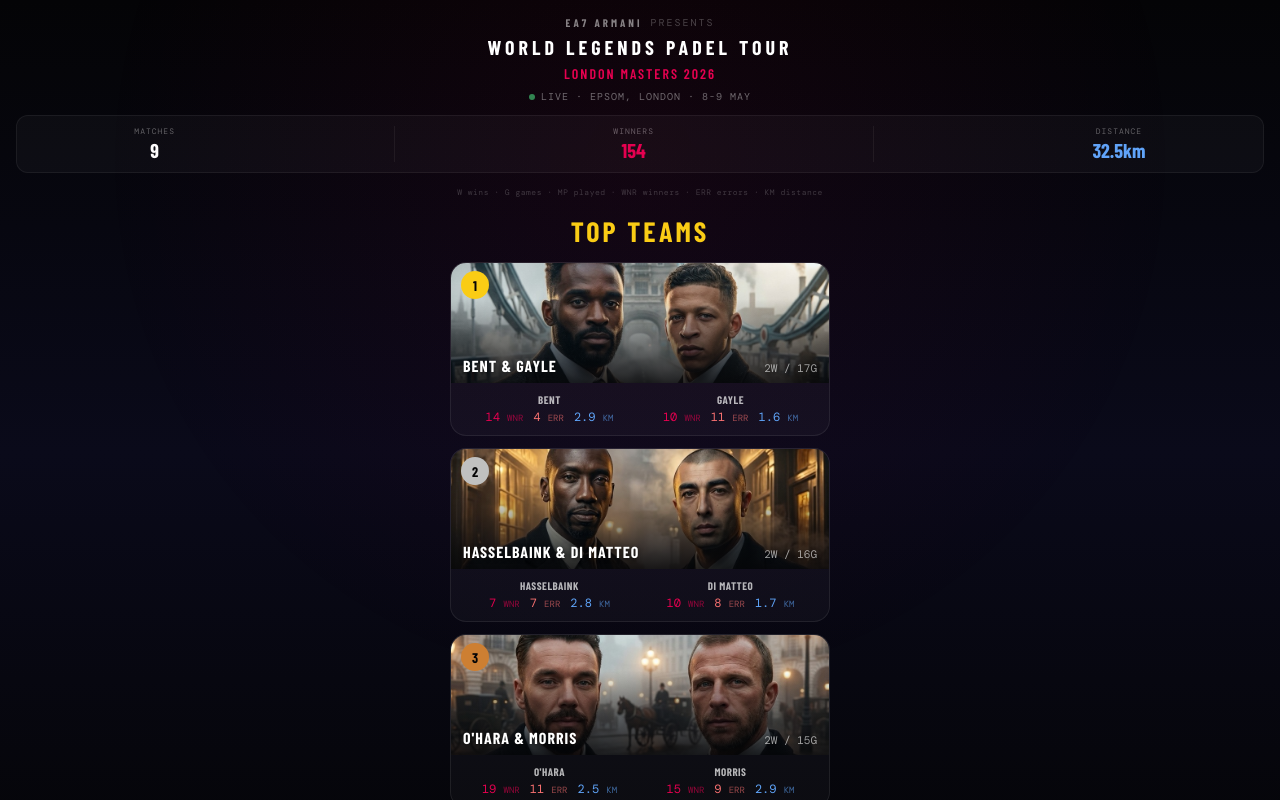
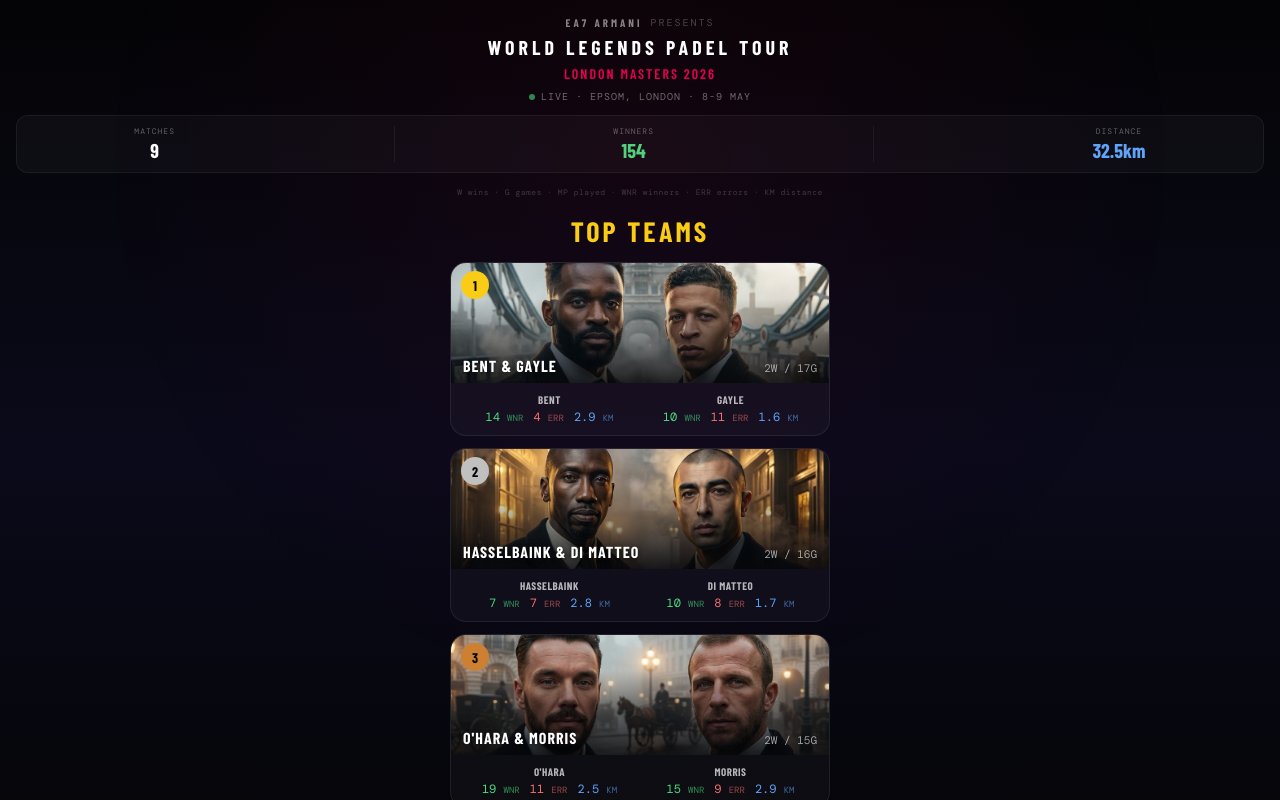
Before and after one commit to jcgale1/wlpt-live, a React (Vite) app: page / in a window 1280 px wide. Both pictures are taken after a click on the button 648 px from the left and 718 px from the top of the page. Built offline with nearby package versions, Linux system fonts and the light colour scheme; no server answers; a web font is replaced by a local one.

Commit message:
fix: winners colour green not red across all slides
Co-Authored-By: Claude Opus 4.6 <noreply@anthropic.com>

```diff
--- a/src/components/IndividualLeaderboardSlide.jsx
+++ b/src/components/IndividualLeaderboardSlide.jsx
@@ -77,7 +77,7 @@ export default function IndividualLeaderboardSlide() {
             </span>
 
             <div style={{ display: 'flex', gap: 14, alignItems: 'center' }}>
-              <MiniStat label="WNR" value={p.winners} color="#E60150" />
+              <MiniStat label="WNR" value={p.winners} color="#4ade80" />
               <MiniStat label="ERR" value={p.errors} color="#f87171" />
               <MiniStat label="KM" value={p.distance.toFixed(1)} color="#60a5fa" />
             </div>
--- a/src/components/PlayerCardsSlide.jsx
+++ b/src/components/PlayerCardsSlide.jsx
@@ -113,7 +113,7 @@ export default function PlayerCardsSlide() {
                         {displayName(name)}
                       </span>
                       <div style={{ display: 'flex', gap: 10 }}>
-                        <span style={{ fontSize: 12, fontFamily: '"DM Mono", monospace', color: '#E60150' }}>{ps.winners} <span style={{ fontSize: 9, opacity: 0.6 }}>WNR</span></span>
+                        <span style={{ fontSize: 12, fontFamily: '"DM Mono", monospace', color: '#4ade80' }}>{ps.winners} <span style={{ fontSize: 9, opacity: 0.6 }}>WNR</span></span>
                         <span style={{ fontSize: 12, fontFamily: '"DM Mono", monospace', color: '#f87171' }}>{ps.errors} <span style={{ fontSize: 9, opacity: 0.6 }}>ERR</span></span>
                         <span style={{ fontSize: 12, fontFamily: '"DM Mono", monospace', color: '#60a5fa' }}>{ps.distance.toFixed(1)} <span style={{ fontSize: 9, opacity: 0.6 }}>KM</span></span>
                       </div>
--- a/src/components/StatsBar.jsx
+++ b/src/components/StatsBar.jsx
@@ -17,7 +17,7 @@ export default function StatsBar() {
     }}>
       <Stat label="Matches" value={matches.length} />
       <Divider />
-      <Stat label="Winners" value={totalWinners} color="#E60150" />
+      <Stat label="Winners" value={totalWinners} color="#4ade80" />
       <Divider />
       <Stat label="Distance" value={`${totalDistance.toFixed(1)}km`} color="#60a5fa" />
     </div>
```
